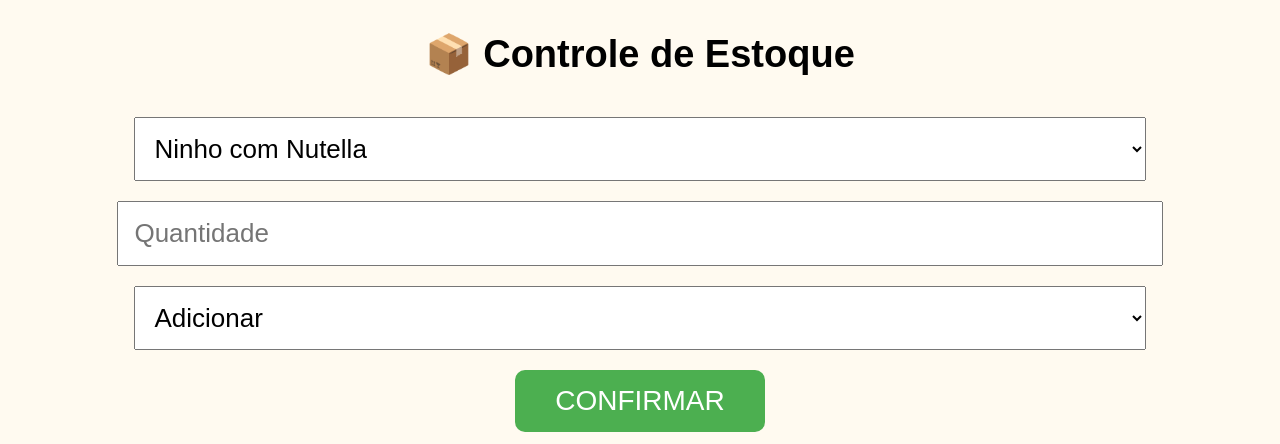
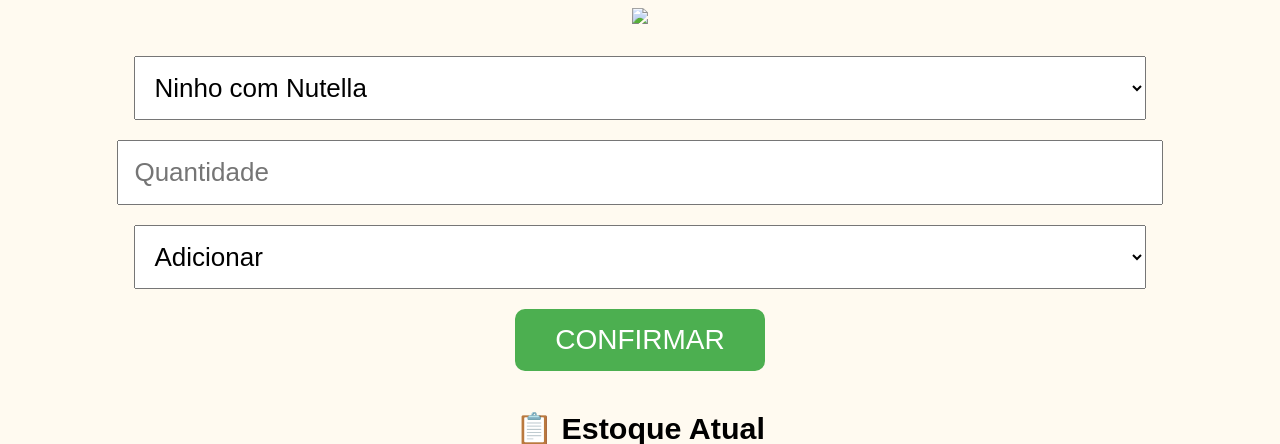
Before and after one commit to claramuchinelli/estoque-delicias-dacris, a Flask app: page /estoque in a window 1280 px wide. Shown: the top 444 px of the page. Run offline with Flask 3, Linux system fonts and the light colour scheme; the visitor is signed in with stand-in values (Sample User, id 1); data comes from the database, SQL or seed files in the repository.

Commit message:
Update estoque.html

```diff
--- a/templates/estoque.html
+++ b/templates/estoque.html
@@ -40,7 +40,7 @@
 </head>
 <body>
 
-<h2>📦 Controle de Estoque</h2>
+<img src="{{ url_for('static', filename='logo.png') }}" width="250"><br><br>
 
 <form method="POST">
     <select name="sabor">
```
